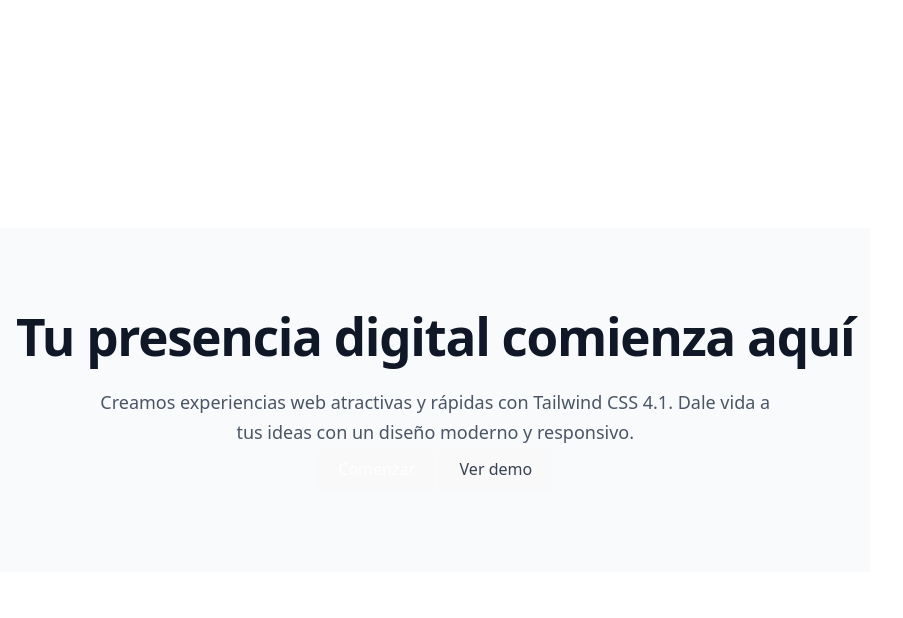
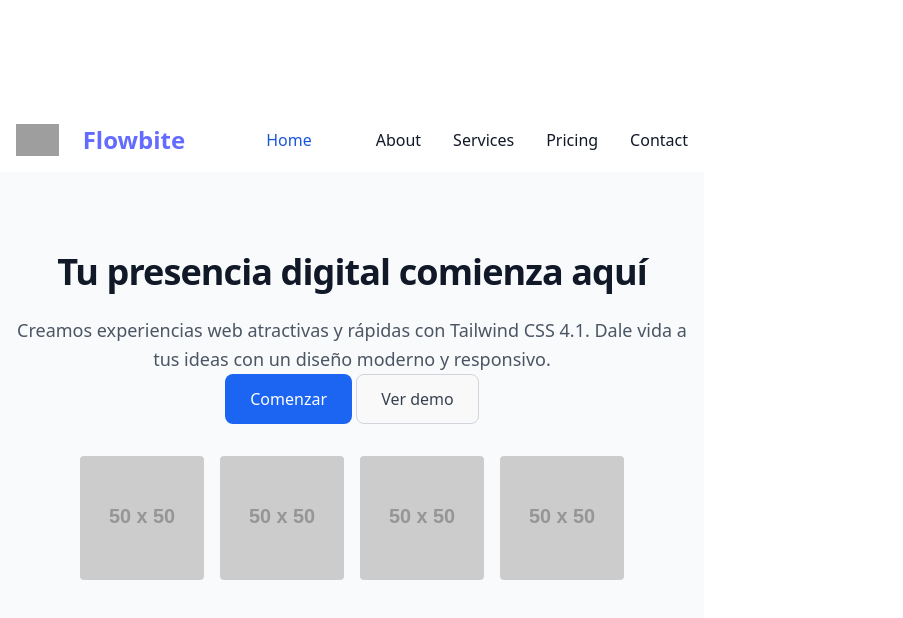
Before and after one commit to jatoapan/landing, a website built with Vite: page index.html in a window 1280 px wide. Shown: the whole page, without its empty margins (0-903 px from the left). Built offline with nearby package versions, Linux system fonts and the light colour scheme; grey boxes are pictures that could not be loaded.

Commit message:
flowbite added

```diff
--- a/index.html
+++ b/index.html
@@ -2,9 +2,15 @@
 <html lang="en">
   <head>
     <meta charset="UTF-8" />
+    <meta name="viewport" content="width=device-width, initial-scale=1.0" />
     <link rel="icon" type="image/svg+xml" href="/vite.svg" />
+    <link
+      href="https://cdn.jsdelivr.net/npm/flowbite@3.1.2/dist/flowbite.min.css"
+      rel="stylesheet"
+    />
     <meta name="viewport" content="width=device-width, initial-scale=1.0" />
     <script src="https://cdn.jsdelivr.net/npm/@tailwindcss/browser@4"></script>
+
     <title>Landing Page</title>
   </head>
   <body>
@@ -12,6 +18,92 @@
     <script type="module" src="/src/main.js"></script> -->
 
     <main class="bg-slate-50 dark:bg-slate-900">
+      <nav class="bg-white border-gray-200 dark:bg-gray-900">
+        <div
+          class="max-w-screen-xl flex flex-wrap items-center justify-between mx-auto p-4"
+        >
+          <a
+            href="https://flowbite.com/"
+            class="flex items-center space-x-3 rtl:space-x-reverse"
+          >
+            <img
+              src="https://flowbite.com/docs/images/logo.svg"
+              class="h-8"
+              alt="Flowbite Logo"
+            />
+            <span
+              class="self-center text-2xl font-semibold whitespace-nowrap dark:text-white"
+              >Flowbite</span
+            >
+          </a>
+          <button
+            data-collapse-toggle="navbar-default"
+            type="button"
+            class="inline-flex items-center p-2 w-10 h-10 justify-center text-sm text-gray-500 rounded-lg md:hidden hover:bg-gray-100 focus:outline-none focus:ring-2 focus:ring-gray-200 dark:text-gray-400 dark:hover:bg-gray-700 dark:focus:ring-gray-600"
+            aria-controls="navbar-default"
+            aria-expanded="false"
+          >
+            <span class="sr-only">Open main menu</span>
+            <svg
+              class="w-5 h-5"
+              aria-hidden="true"
+              xmlns="http://www.w3.org/2000/svg"
+              fill="none"
+              viewBox="0 0 17 14"
+            >
+              <path
+                stroke="currentColor"
+                stroke-linecap="round"
+                stroke-linejoin="round"
+                stroke-width="2"
+                d="M1 1h15M1 7h15M1 13h15"
+              />
+            </svg>
+          </button>
+          <div class="hidden w-full md:block md:w-auto" id="navbar-default">
+            <ul
+              class="font-medium flex flex-col p-4 md:p-0 mt-4 border border-gray-100 rounded-lg bg-gray-50 md:flex-row md:space-x-8 rtl:space-x-reverse md:mt-0 md:border-0 md:bg-white dark:bg-gray-800 md:dark:bg-gray-900 dark:border-gray-700"
+            >
+              <li>
+                <a
+                  href="#"
+                  class="block py-2 px-3 text-white bg-blue-700 rounded-sm md:bg-transparent md:text-blue-700 md:p-0 dark:text-white md:dark:text-blue-500"
+                  aria-current="page"
+                  >Home</a
+                >
+              </li>
+              <li>
+                <a
+                  href="#"
+                  class="block py-2 px-3 text-gray-900 rounded-sm hover:bg-gray-100 md:hover:bg-transparent md:border-0 md:hover:text-blue-700 md:p-0 dark:text-white md:dark:hover:text-blue-500 dark:hover:bg-gray-700 dark:hover:text-white md:dark:hover:bg-transparent"
+                  >About</a
+                >
+              </li>
+              <li>
+                <a
+                  href="#"
+                  class="block py-2 px-3 text-gray-900 rounded-sm hover:bg-gray-100 md:hover:bg-transparent md:border-0 md:hover:text-blue-700 md:p-0 dark:text-white md:dark:hover:text-blue-500 dark:hover:bg-gray-700 dark:hover:text-white md:dark:hover:bg-transparent"
+                  >Services</a
+                >
+              </li>
+              <li>
+                <a
+                  href="#"
+                  class="block py-2 px-3 text-gray-900 rounded-sm hover:bg-gray-100 md:hover:bg-transparent md:border-0 md:hover:text-blue-700 md:p-0 dark:text-white md:dark:hover:text-blue-500 dark:hover:bg-gray-700 dark:hover:text-white md:dark:hover:bg-transparent"
+                  >Pricing</a
+                >
+              </li>
+              <li>
+                <a
+                  href="#"
+                  class="block py-2 px-3 text-gray-900 rounded-sm hover:bg-gray-100 md:hover:bg-transparent md:border-0 md:hover:text-blue-700 md:p-0 dark:text-white md:dark:hover:text-blue-500 dark:hover:bg-gray-700 dark:hover:text-white md:dark:hover:bg-transparent"
+                  >Contact</a
+                >
+              </li>
+            </ul>
+          </div>
+        </div>
+      </nav>
       <div id="container-01" class="mx-auto px-4 py-20 text-center">
         <h1
           class="text-4xl font-extrabold tracking-tight text-gray-900 dark:text-white"
@@ -37,8 +129,36 @@
           >
             Ver demo
           </button>
+          <div id="container-03" class="px-4 py-8 mx-auto max-w-md md:max-w-xl">
+            <div
+              id="container-04"
+              class="grid grid-cols-2 gap-4 md:grid-cols-4"
+            >
+              <img
+                src="https://placehold.co/50"
+                alt="Imagen 1"
+                class="w-full h-auto rounded"
+              />
+              <img
+                src="https://placehold.co/50"
+                alt="Imagen 2"
+                class="w-full h-auto rounded"
+              />
+              <img
+                src="https://placehold.co/50"
+                alt="Imagen 3"
+                class="w-full h-auto rounded"
+              />
+              <img
+                src="https://placehold.co/50"
+                alt="Imagen 4"
+                class="w-full h-auto rounded"
+              />
+            </div>
+          </div>
         </div>
       </div>
     </main>
+    <script src="https://cdn.jsdelivr.net/npm/flowbite@3.1.2/dist/flowbite.min.js"></script>
   </body>
 </html>
--- a/package.json
+++ b/package.json
@@ -10,5 +10,8 @@
   },
   "devDependencies": {
     "vite": "^6.3.5"
+  },
+  "dependencies": {
+    "flowbite": "^3.1.2"
   }
 }
```
Also changed, not shown: 1 other file.
